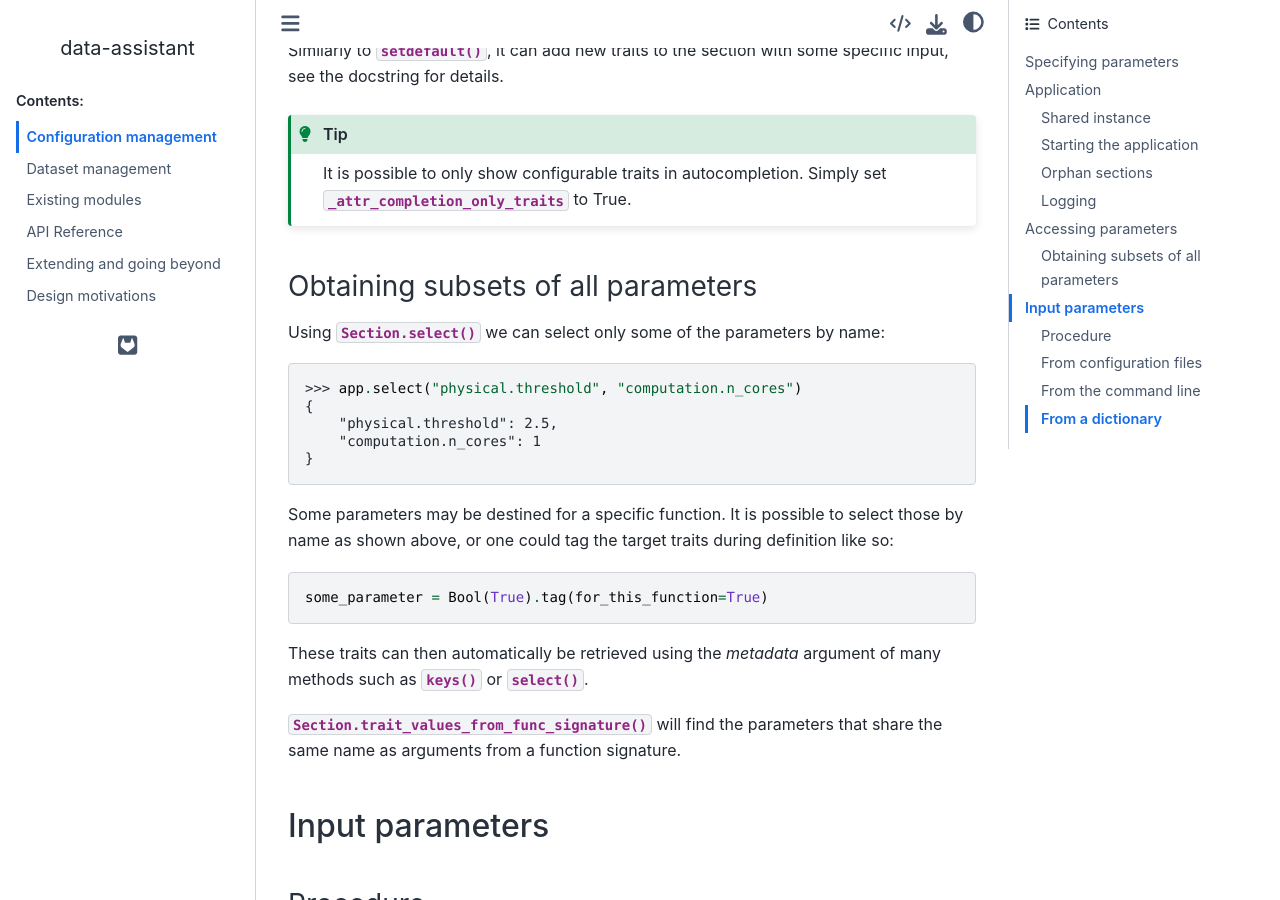
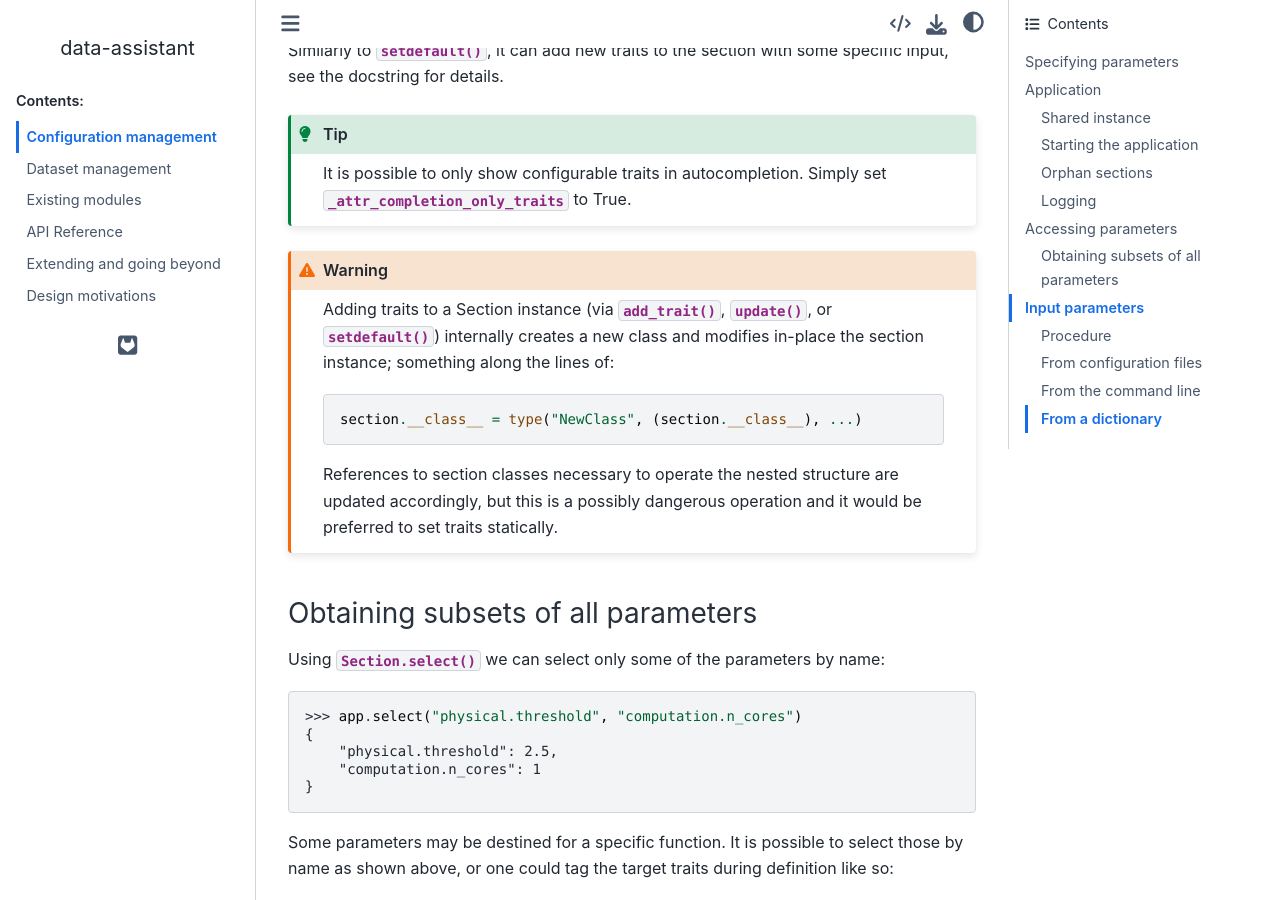
Before and after one commit to Descanonge/neba, a Sphinx documentation site: the page built from docs/source/configuration.rst, in a window 1280 px wide and 900 px high, scrolled down 6146 px. Built offline with Sphinx 7.4.7 and the Sphinx Book theme 1.1.4, drawn with Linux system fonts in a browser that asks for light colours.

```diff
--- a/docs/source/configuration.rst
+++ b/docs/source/configuration.rst
@@ -293,6 +293,20 @@ with some specific input, see the docstring for details.
    :attr:`~.Section._attr_completion_only_traits` to True.
 
 
+.. warning::
+
+   Adding traits to a Section instance (via :meth:`~.Section.add_trait`,
+   :meth:`~.Section.update`, or :meth:`~.Section.setdefault`) internally creates a
+   new class and modifies in-place the section instance; something along
+   the lines of::
+
+       section.__class__ = type("NewClass", (section.__class__), ...)
+
+   References to section classes necessary to operate the nested structure are
+   updated accordingly, but this is a possibly dangerous operation and it would
+   be preferred to set traits statically.
+
+
 Obtaining subsets of all parameters
 -----------------------------------
 
```
Also changed, not shown: 3 other files.
